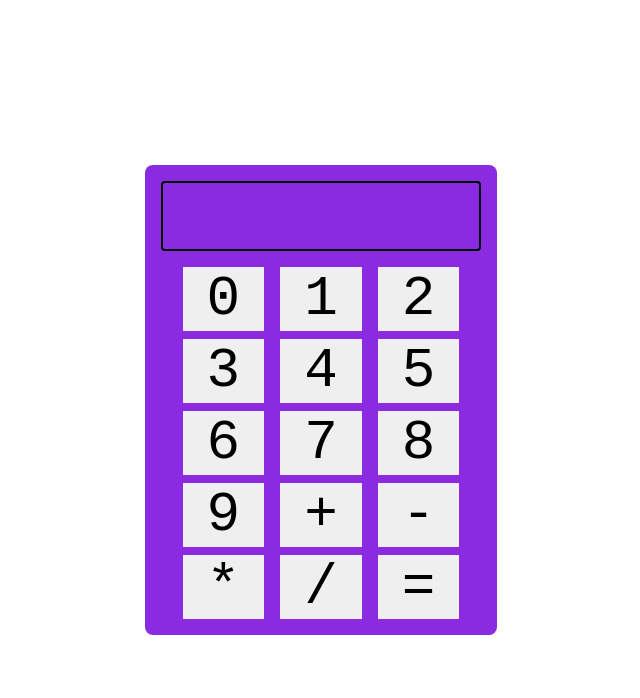
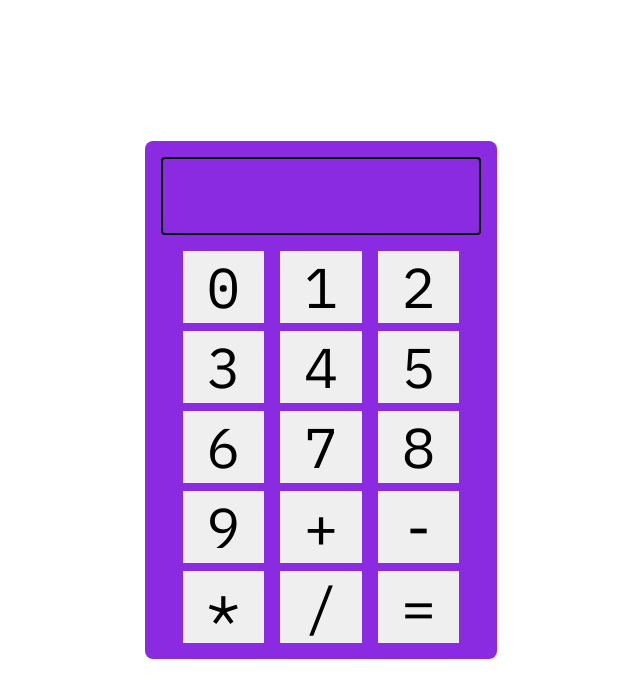
Before and after one commit to rubinduck/web-calculator, a plain HTML site: page index.html in a window 1280 px wide. Shown: the whole page, without its empty margins (319-959 px from the left). Drawn offline with Linux system fonts and the light colour scheme.

Commit message:
Fix font import

```diff
--- a/styles.css
+++ b/styles.css
@@ -1,4 +1,5 @@
 @import 'resets.css';
+@import url('https://fonts.googleapis.com/css2?family=IBM+Plex+Mono&display=swap');
 
 /* general */
 html {
@@ -16,8 +17,6 @@ body {
 
 
 /* calculator */
-@import url('https://fonts.googleapis.com/css2?family=IBM+Plex+Mono');
-
 @media screen and (min-width:320px){
     .calculator {
         width: 80%;
@@ -55,7 +54,6 @@ body {
     }
 }
 
-
 .calculator {
     display: flex;
     flex-direction: column;
```
